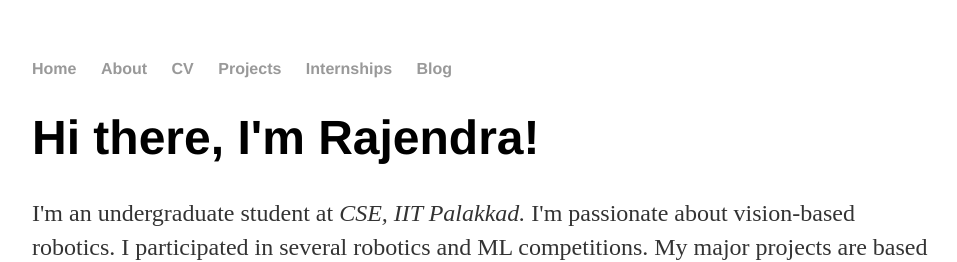
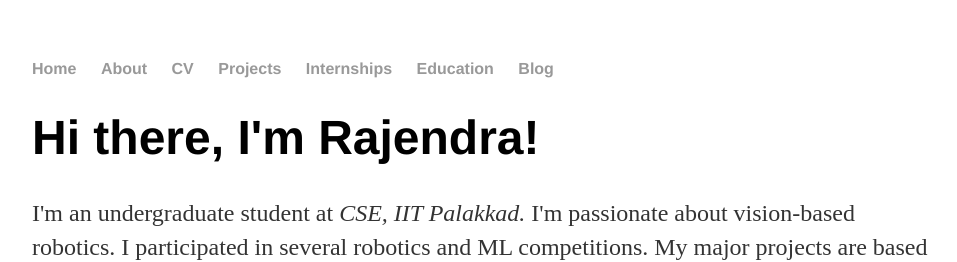
Before and after one commit to iamrajee/iamrajee.github.io, a Jekyll site: the page built from index.html, in a window 1280 px wide. Shown: the top 262 px of the page, without its empty margins (160-1117 px from the left). Built offline with Jekyll 4.4.1, drawn with Linux system fonts in a browser that asks for light colours.

Commit message:
Update default.html

```diff
--- a/_layouts/default.html
+++ b/_layouts/default.html
@@ -13,6 +13,7 @@
 	        		<li><a href="/cv">CV</a></li>
 				<li><a href="/projects">Projects</a></li>
 				<li><a href="/internships">Internships</a></li>
+				<li><a href="/education">Education</a></li>
 	        		<li><a href="/blog">Blog</a></li>
 	    		</ul>
 			</nav>
```
